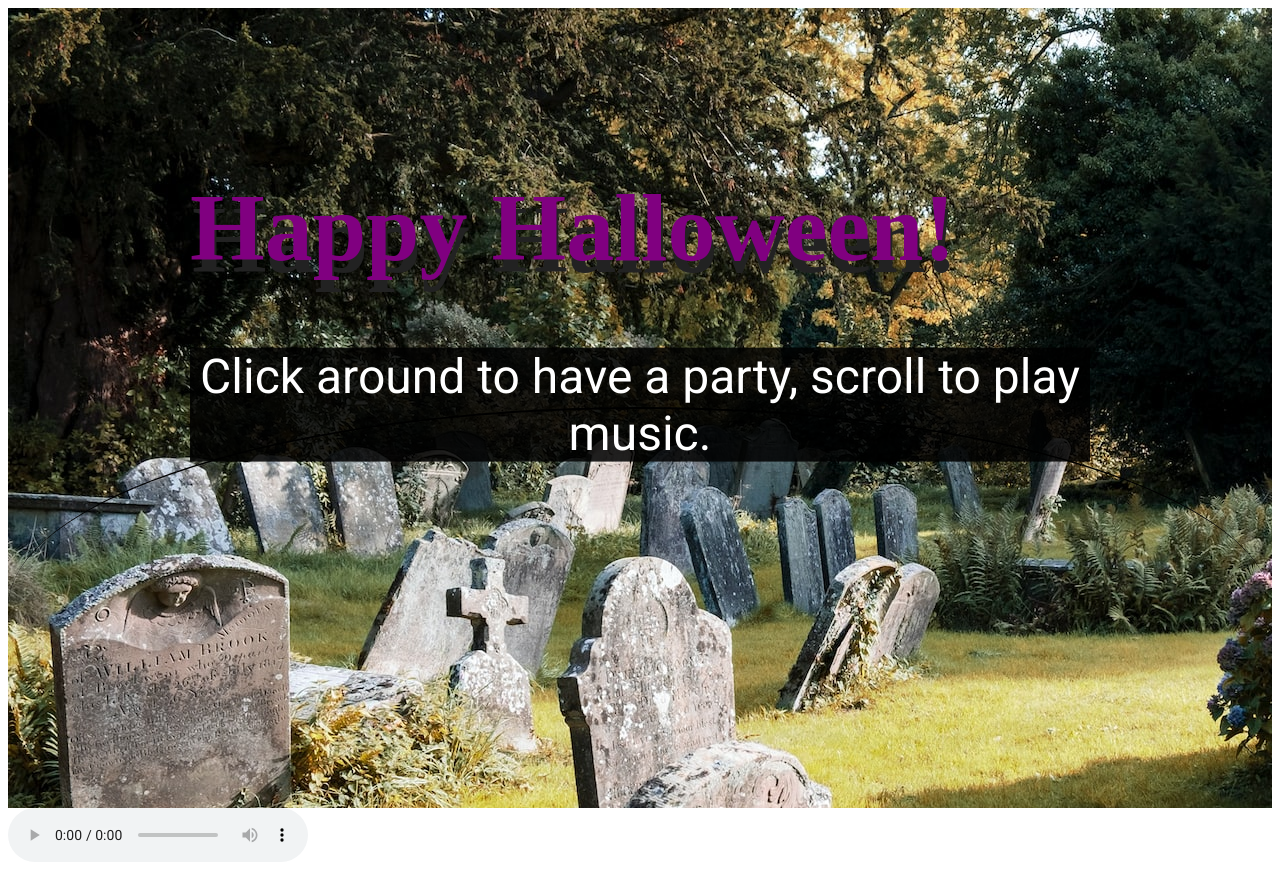
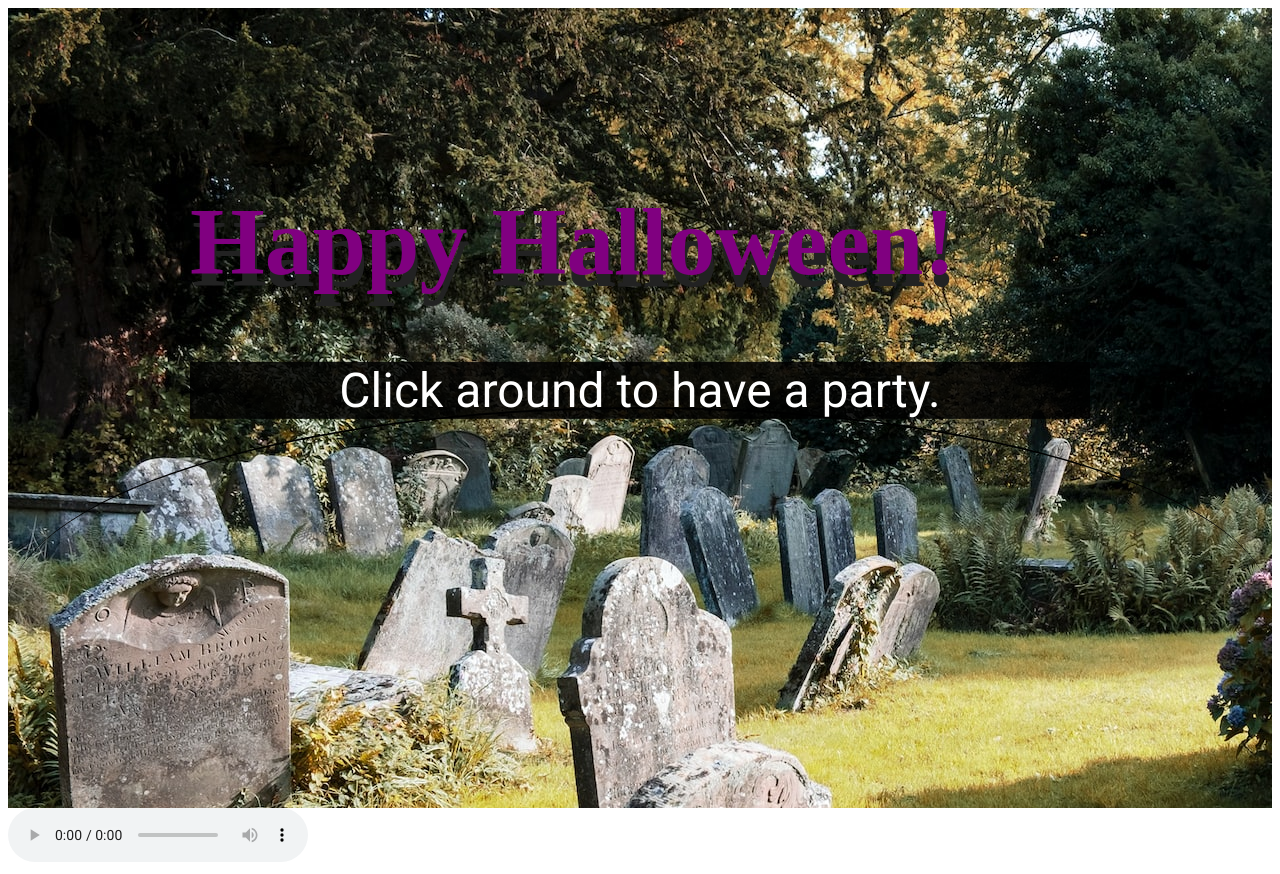
Before and after one commit to ryanAllMad/happy-halloween, a React (Create React App) app: page / in a window 1280 px wide. Built offline with nearby package versions, Linux system fonts and the light colour scheme; a web font is replaced by a local one.

Commit message:
changed to click listener

```diff
--- a/src/App.tsx
+++ b/src/App.tsx
@@ -29,7 +29,7 @@ function App() {
       <div className='partiers' onClick={createNewSkeleton}>
       <div className='spooky'>
         <h1>Happy Halloween!</h1>
-        <p style={{fontFamily: 'roboto', color: 'white', textAlign: 'center', textShadow: 'none', backgroundColor: '#000000dd'}}>Click around to have a party, scroll to play music.</p>
+        <p style={{fontFamily: 'roboto', color: 'white', textAlign: 'center', textShadow: 'none', backgroundColor: '#000000dd'}}>Click around to have a party.</p>
         </div>
       </div>
       </Tooltip>
```
